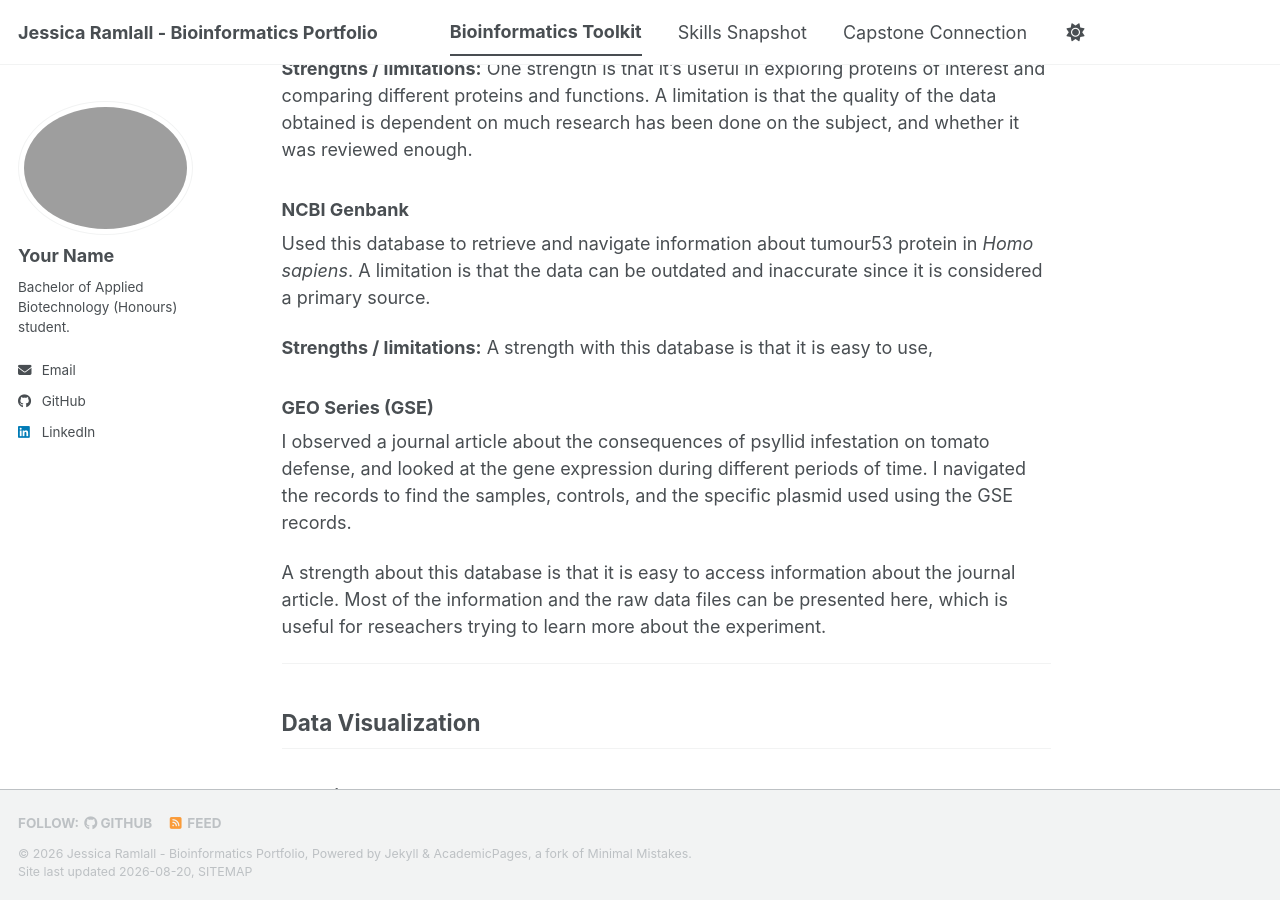
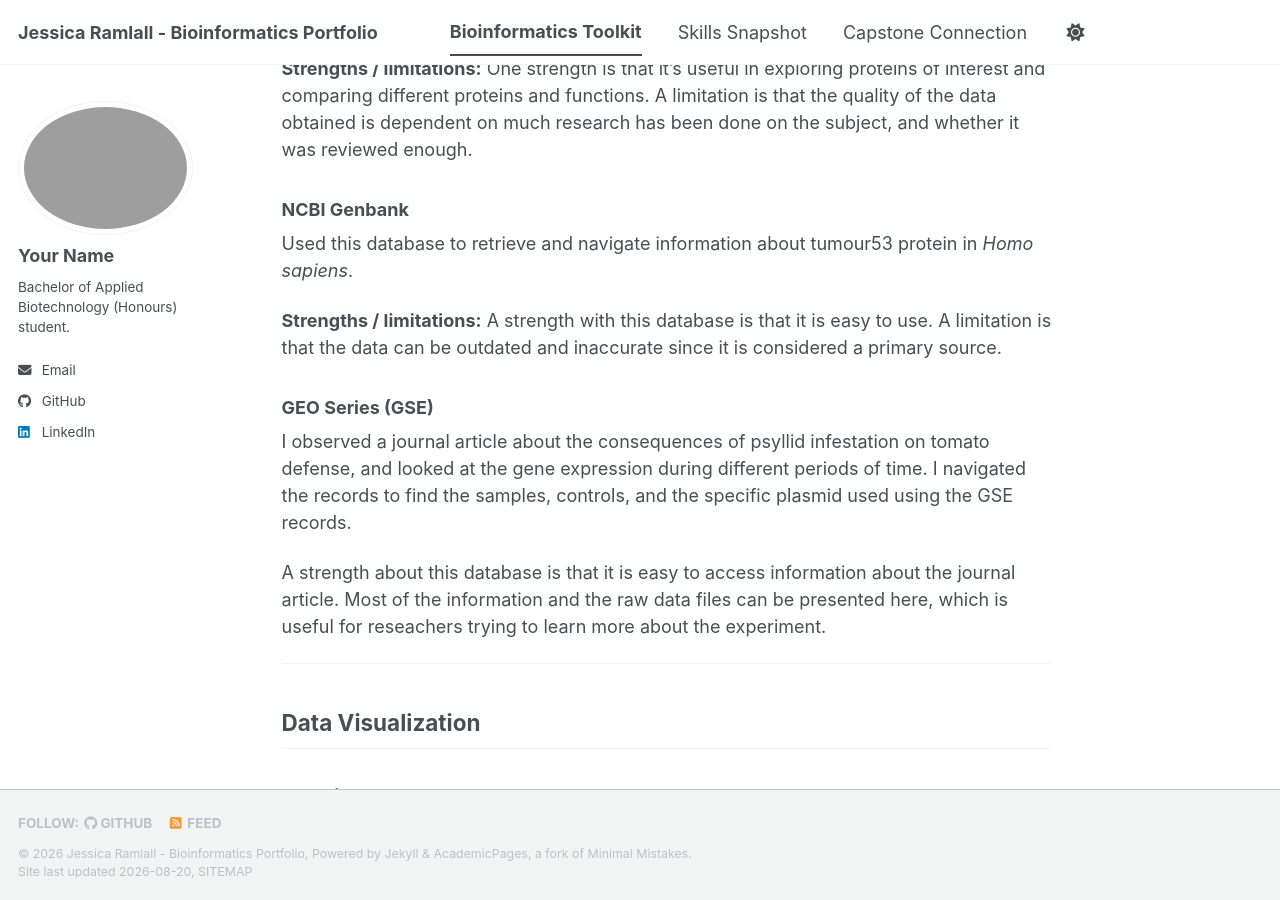
Before and after one commit to JessicaRam345/biot74000-portfolio, a Jekyll site: the page built from _pages/toolkit.md, in a window 1280 px wide and 900 px high, scrolled down 812 px. Built offline with Jekyll 4.4.1, drawn with Linux system fonts in a browser that asks for light colours; a script bundle is joined from its source files by our own code; library files that are not in the unit come from our copies.

```diff
--- a/_pages/toolkit.md
+++ b/_pages/toolkit.md
@@ -28,9 +28,9 @@ Used this database to retrieve information about tumor p53 protein in *homo sapi
 
 ### NCBI Genbank
 
-Used this database to retrieve and navigate information about tumour53 protein in *Homo sapiens*. A limitation is that the data can be outdated and inaccurate since it is considered a primary source.
+Used this database to retrieve and navigate information about tumour53 protein in *Homo sapiens*.
 
-**Strengths / limitations:** A strength with this database is that it is  easy to use,
+**Strengths / limitations:** A strength with this database is that it is  easy to use. A limitation is that the data can be outdated and inaccurate since it is considered a primary source.
 
 ### GEO Series (GSE)
 
```
